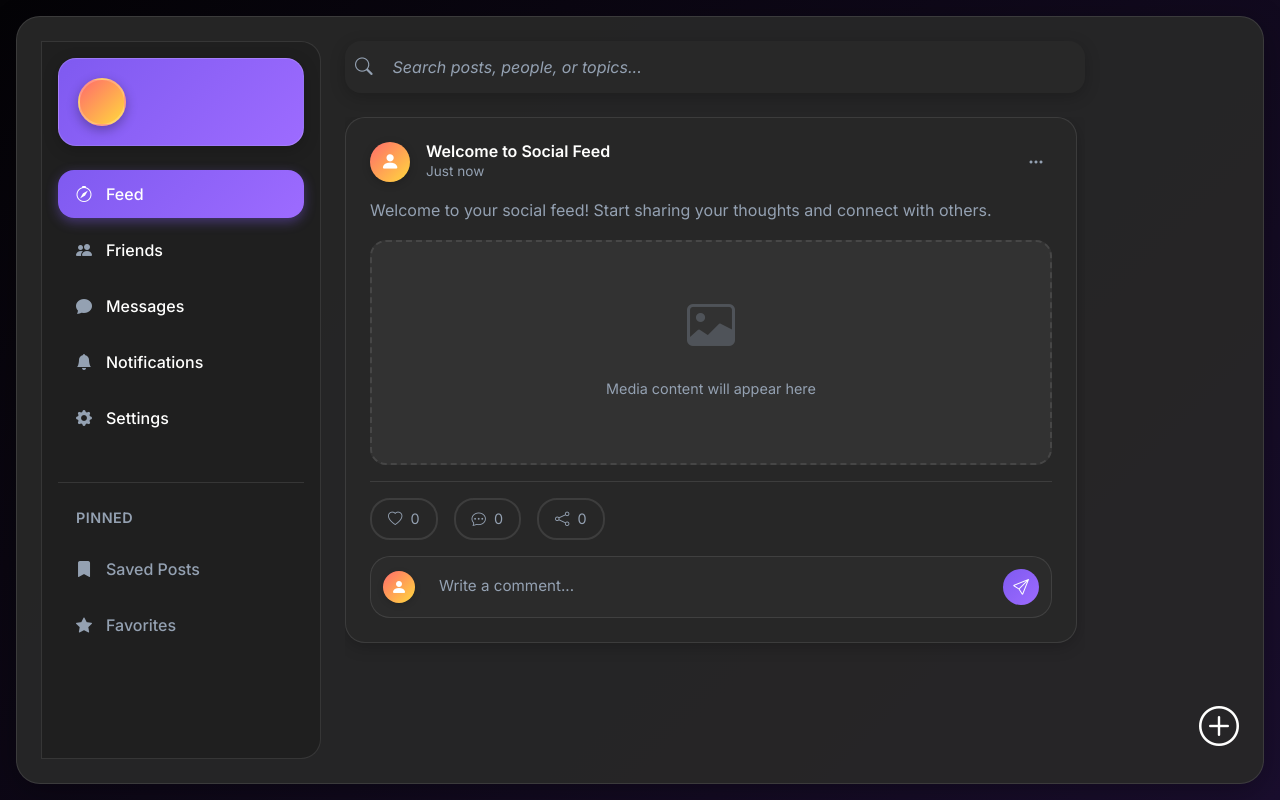
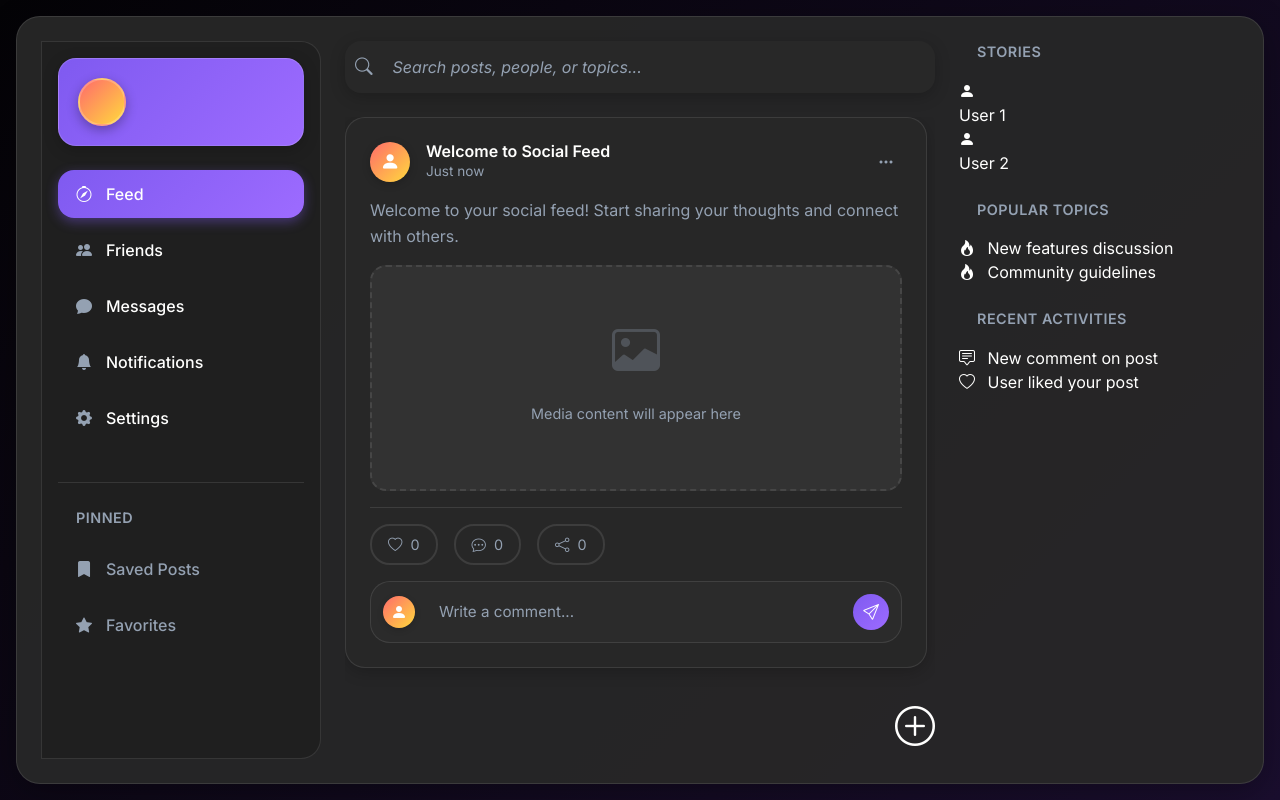
Before and after one commit to Dakmeme/MindXTTap, a plain HTML site: page HTML/main.html in a window 1280 px wide. Drawn offline with nearby package versions, Linux system fonts and the light colour scheme.

Commit message:
Update main.html

```diff
--- a/HTML/main.html
+++ b/HTML/main.html
@@ -189,6 +189,67 @@
         </div>
       </div>
     </main>
+      <!-- Right Sidebar -->
+<div class="right-sidebar flex-shrink-0" style="min-width: 280px">
+  <!-- Stories Section -->
+  <div class="stories-section mb-4">
+    <div class="section-title">
+      <span>Stories</span>
+    </div>
+    <div class="stories-container">
+      <!-- Story items will go here -->
+      <div class="story-item">
+        <div class="story-avatar">
+          <i class="bi bi-person-fill"></i>
+        </div>
+        <div class="story-author">User 1</div>
+      </div>
+      <div class="story-item">
+        <div class="story-avatar">
+          <i class="bi bi-person-fill"></i>
+        </div>
+        <div class="story-author">User 2</div>
+      </div>
+      <!-- Add more stories as needed -->
+    </div>
+  </div>
+
+  <!-- Forum Section 1 -->
+  <div class="forum-section mb-4">
+    <div class="section-title">
+      <span>Popular Topics</span>
+    </div>
+    <div class="forum-list">
+      <div class="forum-item">
+        <i class="bi bi-fire me-2"></i>
+        <span>New features discussion</span>
+      </div>
+      <div class="forum-item">
+        <i class="bi bi-fire me-2"></i>
+        <span>Community guidelines</span>
+      </div>
+      <!-- Add more topics as needed -->
+    </div>
+  </div>
+
+  <!-- Forum Section 2 -->
+  <div class="forum-section">
+    <div class="section-title">
+      <span>Recent Activities</span>
+    </div>
+    <div class="activity-list">
+      <div class="activity-item">
+        <i class="bi bi-chat-square-text me-2"></i>
+        <span>New comment on post</span>
+      </div>
+      <div class="activity-item">
+        <i class="bi bi-heart me-2"></i>
+        <span>User liked your post</span>
+      </div>
+      <!-- Add more activities as needed -->
+    </div>
+  </div>
+</div>
   </div>
   <div id="loading-spinner" class="loading-spinner">
     <div class="spinner"></div>
```
